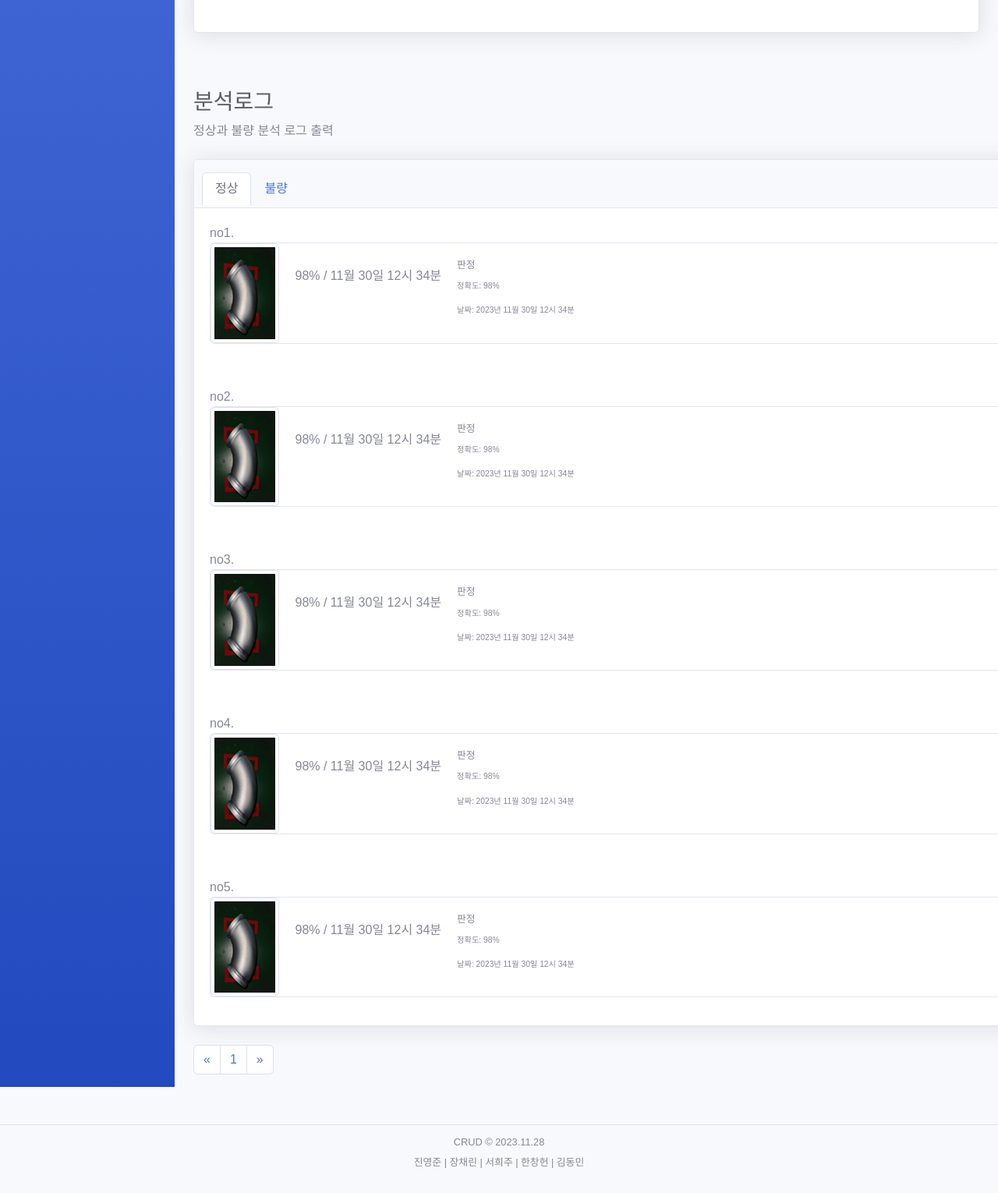
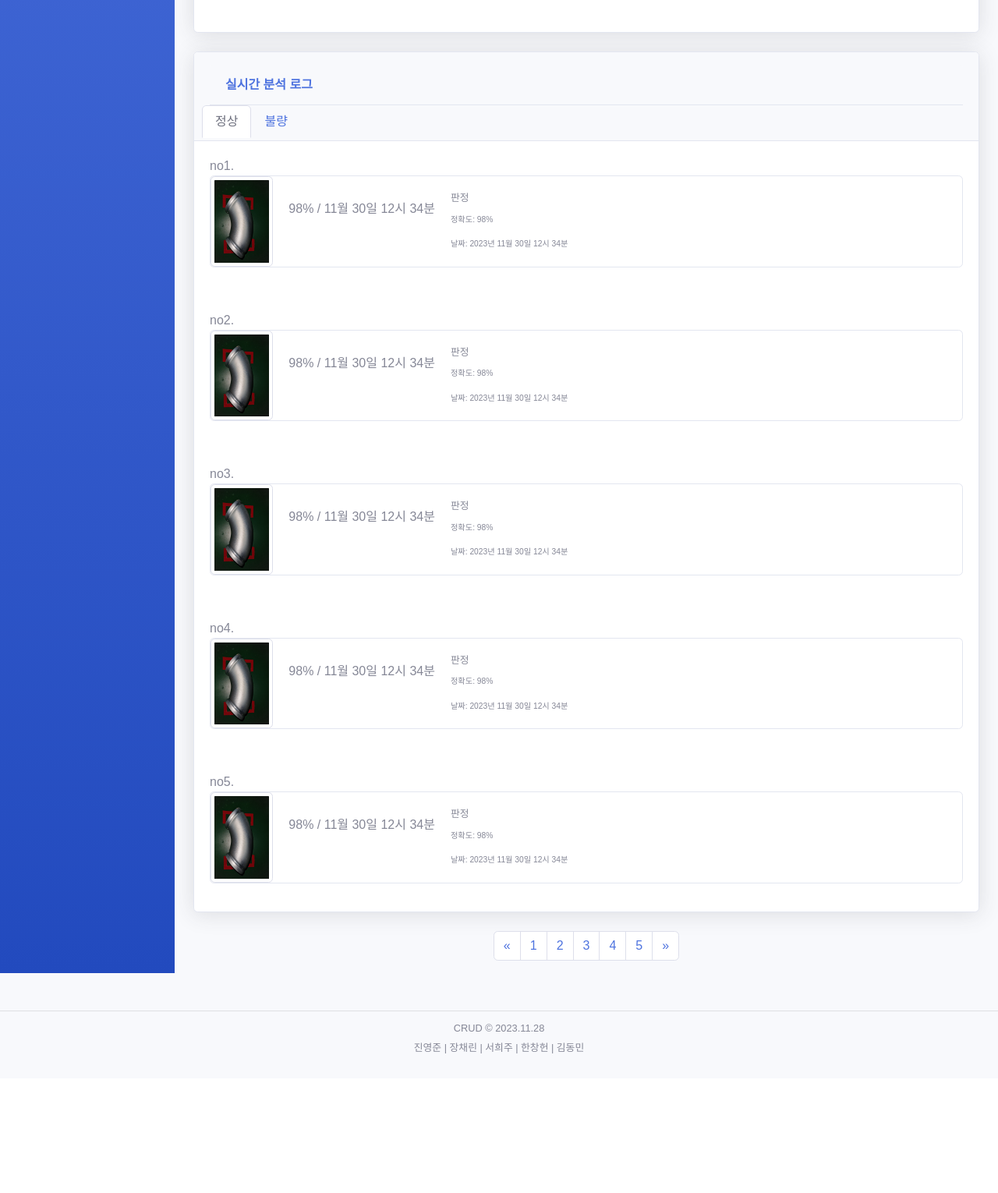
Before and after one commit to Gwangju-CRUD/MS, a Python web app: template CRUD_project/src/main/resources/templates/analysis/realtime-analysis.html in a window 1280 px wide. Shown: the part 1057-2587 px from the top of the page at 78% size. After the commit the page ends 2408 px from the top, so only its background shows below. Run offline with Jinja, Linux system fonts and the light colour scheme; the template is opened without the code that fills it, so the values that code supplies are empty; a map, chart or similar area stays blank; some libraries are stand-ins or nearby versions; some web fonts are replaced.

Commit message:
실시간 분석로그
틀 수정, 창 동기화 시 튀어나오는 부분 없게함, 페이지 예시로 5까지 추가 후 화면 가운데 정렬

```diff
--- a/CRUD_project/src/main/resources/templates/analysis/realtime-analysis.html
+++ b/CRUD_project/src/main/resources/templates/analysis/realtime-analysis.html
@@ -381,16 +381,16 @@
                         </div>
                         <!-- card-container-chart 끝 -->
 
-                        <!-- 페이지 말머리 -->
-                        <br><br>
-                        <h1 class="h3 mb-2 text-gray-800">분석로그</h1>
-                        <p class="mb-4">정상과 불량 분석 로그 출력</p>
 
                         <!-- 회원 카드 -->
                         <div
                             class="card shadow mb-4 container-fixed"
-                            style="width: 86.4vw; height: 15vs;">
+                            >
                             <div class="card-header py-3">
+                                <div class="card-header py-3">
+                                    <h6 class="m-0 font-weight-bold text-primary">실시간 분석 로그</h6>
+                                    <!-- Card header for title -->
+                                </div>
                                 <!-- <h6 class="m-0 font-weight-bold text-primary">회원관리</h6> -->
                                 <ul class="nav nav-tabs card-header-tabs">
                                     <li class="nav-item">
@@ -646,7 +646,7 @@
 
                         <!-- 하단 pagination -->
                         <nav id="Pagination" aria-label="Page navigation example">
-                            <ul class="pagination">
+                            <ul class="pagination justify-content-center" >
                                 <li class="page-item">
                                     <a class="page-link" href="#" aria-label="Previous">
                                         <span aria-hidden="true">&laquo;</span>
@@ -654,6 +654,18 @@
                                 </li>
                                 <li class="page-item">
                                     <a class="page-link" href="#">1</a>
+                                </li>
+                                <li class="page-item"></li>
+                                    <a class="page-link" href="#">2</a>
+                                </li>
+                                <li class="page-item"></li>
+                                    <a class="page-link" href="#">3</a>
+                                </li>
+                                <li class="page-item"></li>
+                                    <a class="page-link" href="#">4</a>
+                                </li>
+                                <li class="page-item"></li>
+                                    <a class="page-link" href="#">5</a>
                                 </li>
 
                                 <li class="page-item">
```
